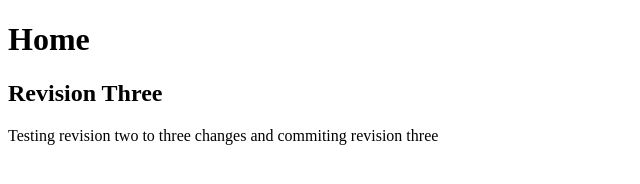
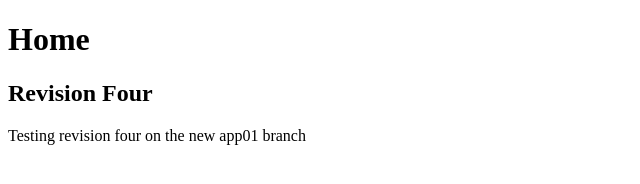
Before and after one commit to druggweb/project_git, a plain HTML site: page index.html in a window 1280 px wide. Shown: the whole page, without its empty margins (0-640 px from the left). Drawn offline with Linux system fonts and the light colour scheme.

Commit message:
revision four

```diff
--- a/index.html
+++ b/index.html
@@ -7,8 +7,8 @@
 <body>
 
 	<h1>Home</h1>
-	<h2>Revision Three</h2>
-	<p>Testing revision two to three changes and commiting revision three</p>
+	<h2>Revision Four</h2>
+	<p>Testing revision four on the new app01 branch</p>
 
 </body>
 </html>
```
